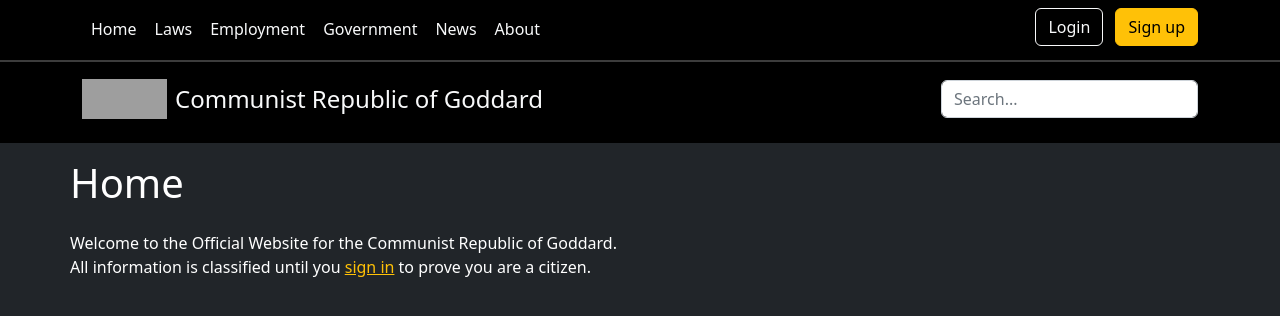
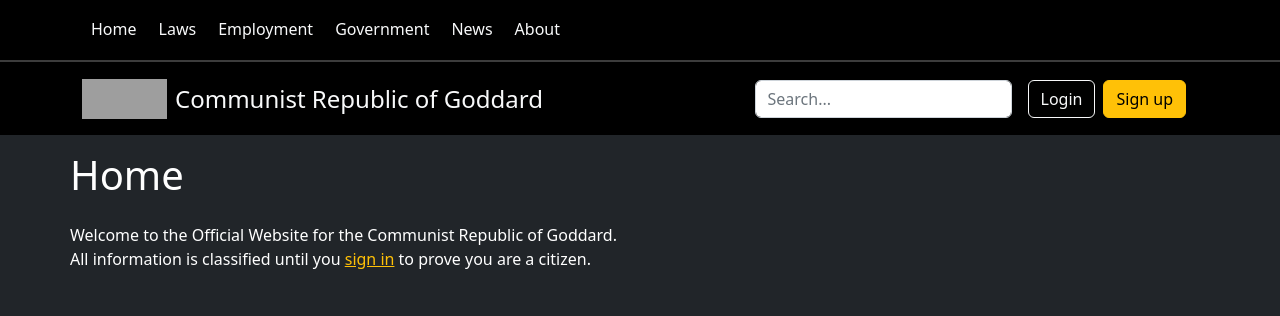
Before and after one commit to deepfriedslipper/goddard-gov, a plain HTML site: page index.html in a window 1280 px wide. Drawn offline with nearby package versions, Linux system fonts and the light colour scheme; grey boxes are pictures that could not be loaded.

Commit message:
Update index.html

```diff
--- a/index.html
+++ b/index.html
@@ -6,72 +6,46 @@
       <title>Communist Republic of Goddard - Official Website</title>
       <link rel="stylesheet" href="https://cdn.jsdelivr.net/npm/bootstrap-icons@1.10.2/font/bootstrap-icons.css">
       <link rel="stylesheet" type="text/css" href="style.css">
-      <link href="https://cdn.jsdelivr.net/npm/bootstrap@5.2.3/dist/css/bootstrap.min.css"
-      rel="stylesheet"
-      integrity="sha384-rbsA2VBKQhggwzxH7pPCaAqO46MgnOM80zW1RWuH61DGLwZJEdK2Kadq2F9CUG65"
-      crossorigin="anonymous">
+      <link href="https://cdn.jsdelivr.net/npm/bootstrap@5.2.3/dist/css/bootstrap.min.css" rel="stylesheet" integrity="sha384-rbsA2VBKQhggwzxH7pPCaAqO46MgnOM80zW1RWuH61DGLwZJEdK2Kadq2F9CUG65" crossorigin="anonymous">
    </head>
    <body data-signedin="false" data-search="false">
       <nav class="py-2 bg-black" id="topnav">
-         <div class="container d-flex flex-wrap">
-            <ul class="nav me-auto">
+         <div class="container d-flex flex-wrap justify-content-between">
+            <ul class="nav gap-1">
                <li class="nav-item d-none d-md-block d-sm-none">
-                  <button href="#" class="btn nav-link link-light px-2 topnav-link">
-                     Home
-                  </button>
+                  <button href="#" class="btn nav-link link-light px-2 topnav-link">Home</button>
                </li>
                <li class="nav-item d-none d-md-block d-sm-none">
-                  <button href="#" class="btn nav-link link-light px-2 topnav-link">
-                     Laws
-                  </button>
+                  <button href="#" class="btn nav-link link-light px-2 topnav-link">Laws</button>
                </li>
                <li class="nav-item d-none d-md-block d-sm-none">
-                  <button href="#" class="btn nav-link link-light px-2 topnav-link">
-                     Employment
-                  </button>
+                  <button href="#" class="btn nav-link link-light px-2 topnav-link">Employment</button>
                </li>
                <li class="nav-item d-none d-md-block d-sm-none">
-                  <button href="#" class="btn nav-link link-light px-2 topnav-link">
-                     Government
-                  </button>
+                  <button href="#" class="btn nav-link link-light px-2 topnav-link">Government</button>
                </li>
                <li class="nav-item d-none d-md-block d-sm-none">
-                  <button href="#" class="btn nav-link link-light px-2 topnav-link">
-                     News
-                  </button>
+                  <button href="#" class="btn nav-link link-light px-2 topnav-link">News</button>
                </li>
                <li class="nav-item d-none d-md-block d-sm-none">
-                  <button href="#" class="btn nav-link link-light px-2 topnav-link">
-                     About
-                  </button>
+                  <button href="#" class="btn nav-link link-light px-2 topnav-link">About</button>
                </li>
                <li class="d-md-none d-sm-block">
                   <a href="/" class="d-flex align-items-center mb-lg-0 me-lg-auto text-dark text-decoration-none">
-                     <img class="bi me-2" width="93" height="40"
-                     src="img/flag.png">
-                     <span class="fs-4 text-light">
-                        Goddard
-                     </span>
+                     <img class="bi me-2" width="93" height="40" src="img/flag.png">
+                     <span class="fs-4 text-light">Goddard</span>
                   </a>
                </li>
             </ul>
             <ul class="nav">
                <nav class="text-end">
-                  <button type="button" class="btn d-none d-lg-none d-sm-inline-flex" onclick="toggleSearch()">
+                  <button type="button" class="btn d-inline-flex d-lg-none d-sm-inline-flex" onclick="toggleSearch()" id="search-toggle">
                      <svg id="magnifying-glass" xmlns="http://www.w3.org/2000/svg" width="24" height="24" fill="white" class="bi bi-search" viewBox="0 0 16 16">
                         <path d="M11.742 10.344a6.5 6.5 0 1 0-1.397 1.398h-.001c.03.04.062.078.098.115l3.85 3.85a1 1 0 0 0 1.415-1.414l-3.85-3.85a1.007 1.007 0 0 0-.115-.1zM12 6.5a5.5 5.5 0 1 1-11 0 5.5 5.5 0 0 1 11 0z"/>
                      </svg>
                      <svg id="x" xmlns="http://www.w3.org/2000/svg" width="24" height="24" fill="white" class="bi bi-x-lg" viewBox="0 0 16 16">
                         <path d="M2.146 2.854a.5.5 0 1 1 .708-.708L8 7.293l5.146-5.147a.5.5 0 0 1 .708.708L8.707 8l5.147 5.146a.5.5 0 0 1-.708.708L8 8.707l-5.146 5.147a.5.5 0 0 1-.708-.708L7.293 8 2.146 2.854Z"/>
                      </svg>
-                  </button>
-
-                  <button onclick="navigate('login')" type="button" class="btn btn-outline-light me-2 d-none d-md-inline-block">
-                     Login
-                  </button>
-
-                  <button type="button" class="btn btn-warning d-none d-md-inline-block">
-                     Sign up
                   </button>
 
                   <button class="btn d-inline-flex d-sm-inline-flex d-md-none p-0
@@ -91,32 +65,31 @@
       </form>
 
       <div class="wrapper bg-dark p-0">
-         <header class="bg-black d-none d-md-block d-sm-none pt-sm-4 pb-lg-4 pb-sm-2">
-            <div class="container d-flex justify-content-center align-items-center">
-               <a href="/" class=" d-none d-md-flex d-sm-none align-items-center mb-3 mb-lg-0 me-lg-auto text-dark text-decoration-none">
-                  <img class="bi me-2" width="85" height="40"
-                  src="img/flag.png">
-                  <span class="fs-4 text-light">
-                     Communist Republic of Goddard
-                  </span>
-               </a>
-               <form id="home-searchbar" class="col-12 col-lg-auto d-none
-               d-lg-block d-sm-none"
-               role="search" wtx-context="7FFEC902-3FEF-43F9-80C0-15E4E6570743">
-                  <input type="search" class="form-control"
-                  placeholder="Search..." aria-label="Search"
-                  wtx-context="C1BA34C3-C3CE-4DDE-896F-846696368E18">
-               </form>
+         <header class="bg-black d-none d-md-flex d-sm-none pt-4 pb-2 pb-lg-3" id="header">
+            <div class="container d-flex flex-wrap justify-content-between align-items-center">
+               <div>
+                  <a href="/" class="d-none d-md-flex d-sm-none align-items-center mb-3 mb-lg-0 me-lg-auto text-dark text-decoration-none">
+                     <img class="bi me-2" width="85" height="40"
+                     src="img/flag.png">
+                     <span class="fs-4 text-light">Communist Republic of Goddard</span>
+                  </a>
+               </div>
+               <div class="text-end">
+                  <div class="container d-flex flex-row justify-content-center">
+                     <form id="home-searchbar" class="col-12 col-lg-auto d-none d-lg-block d-sm-none px-3" role="search" wtx-context="7FFEC902-3FEF-43F9-80C0-15E4E6570743">
+                        <input type="search" class="form-control" placeholder="Search..." aria-label="Search" wtx-context="C1BA34C3-C3CE-4DDE-896F-846696368E18" id="search">
+                     </form>
+                     <button onclick="navigate('login')" type="button" class="btn btn-outline-light me-2 d-none d-md-inline-block mt-0">Login</button>
+
+                     <button type="button" class="btn btn-warning d-none d-md-inline-block">Sign up</button>
+                  </div>
+               </div>
             </div>
          </header>
 
-         <main class="container p-0">
+         <main class="container px-sm-0 px-3">
             <h1 class="text-white py-3">Home</h1>
-            <p class="text-white">Welcome to the Official Website for the
-               Communist Republic of Goddard.<br>All information is classified
-               until you <a class="link-warning" href="login">sign in</a>
-               to prove you are a citizen.
-            </p>
+            <p class="text-white">Welcome to the Official Website for the Communist Republic of Goddard.<br>All information is classified until you <a class="link-warning" href="login">sign in</a> to prove you are a citizen.</p>
          </main>
       </div>
 
```
